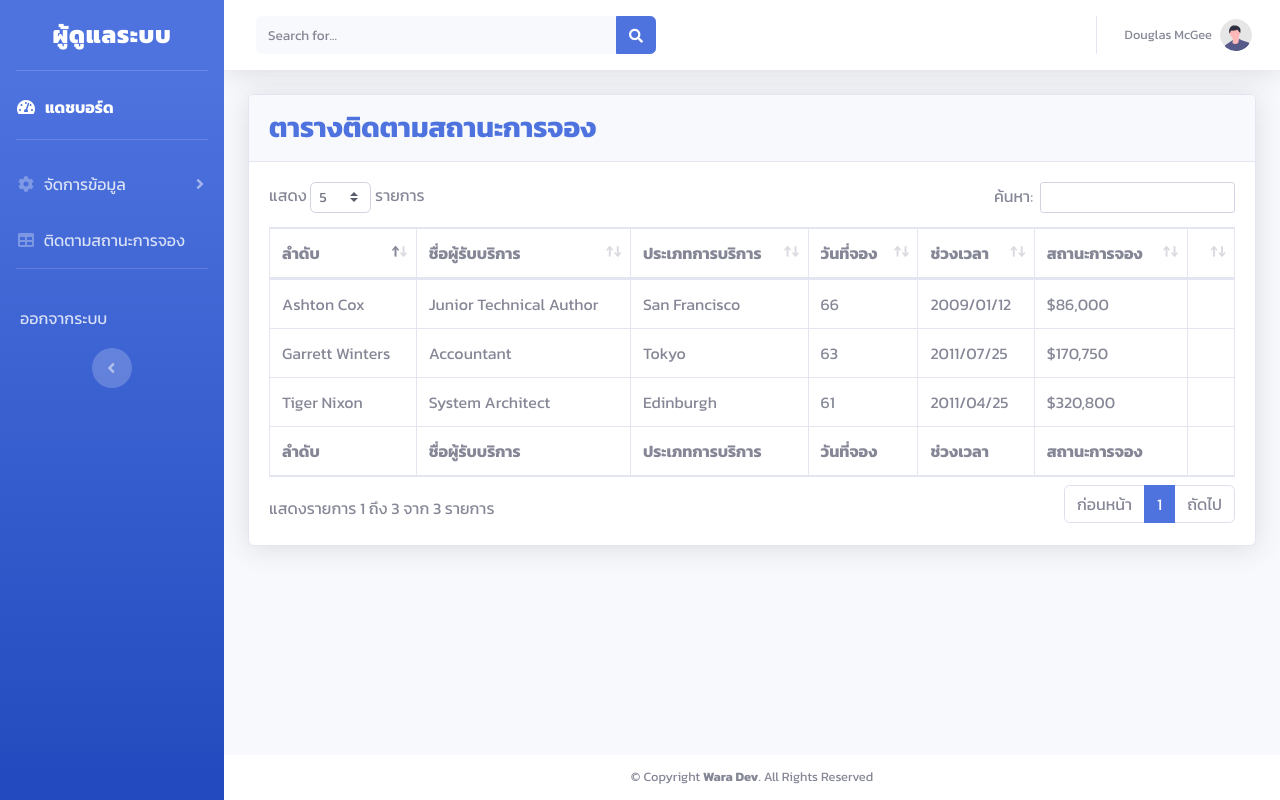
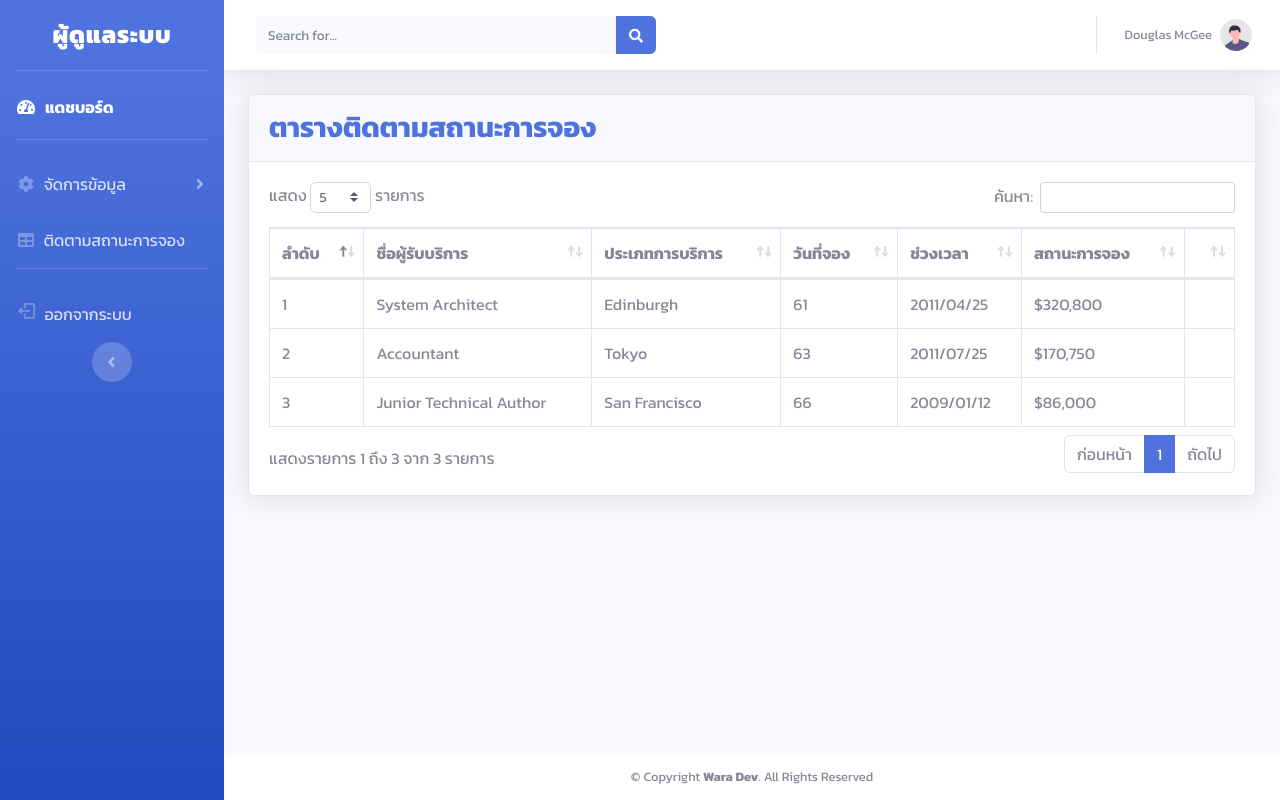
Before and after one commit to paradise-j/TP_Dentistry, a PHP site: page /role/admin/tables.php in a window 1280 px wide. Run offline with PHP 8.4, Linux system fonts and the light colour scheme.

Commit message:
Update tables.php

```diff
--- a/role/admin/tables.php
+++ b/role/admin/tables.php
@@ -23,6 +23,7 @@
 
     <!-- Custom styles for this page -->
     <link href="vendor/datatables/dataTables.bootstrap4.min.css" rel="stylesheet">
+    <link href='https://unpkg.com/boxicons@2.1.4/css/boxicons.min.css' rel='stylesheet'>
 
 
 </head>
@@ -64,20 +65,9 @@
                                             <th></th>
                                         </tr>
                                     </thead>
-                                    <tfoot>
-                                        <tr>
-                                            <th>ลำดับ</th>
-                                            <th>ชื่อผู้รับบริการ</th>
-                                            <th>ประเภทการบริการ</th>
-                                            <th>วันที่จอง</th>
-                                            <th>ช่วงเวลา</th>
-                                            <th>สถานะการจอง</th>
-                                            <th></th>
-                                        </tr>
-                                    </tfoot>
                                     <tbody>
                                         <tr>
-                                            <td>Tiger Nixon</td>
+                                            <td>1</td>
                                             <td>System Architect</td>
                                             <td>Edinburgh</td>
                                             <td>61</td>
@@ -86,7 +76,7 @@
                                             <td></td>
                                         </tr>
                                         <tr>
-                                            <td>Garrett Winters</td>
+                                            <td>2</td>
                                             <td>Accountant</td>
                                             <td>Tokyo</td>
                                             <td>63</td>
@@ -95,7 +85,7 @@
                                             <td></td>
                                         </tr>
                                         <tr>
-                                            <td>Ashton Cox</td>
+                                            <td>3</td>
                                             <td>Junior Technical Author</td>
                                             <td>San Francisco</td>
                                             <td>66</td>
```
